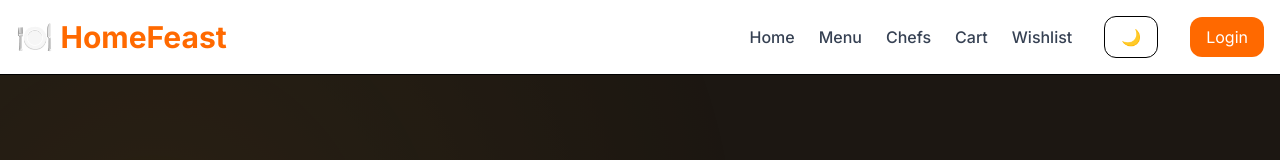
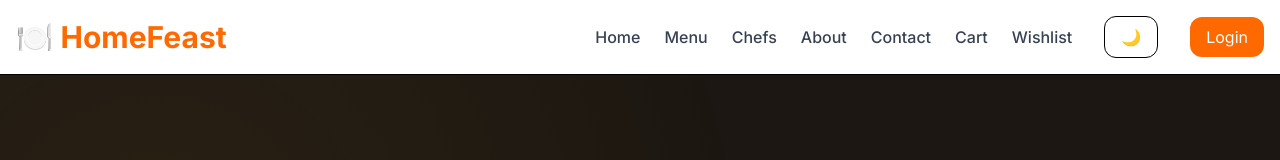
Before and after one commit to aryanodjj-sudo/homefeast-frontend, a React (Vite) app: page / in a window 1280 px wide. Shown: the top 160 px of the page. Built offline with nearby package versions, Linux system fonts and the light colour scheme; no server answers.

Commit message:
making changes with login issues

```diff
--- a/src/components/Navbar/NavLinks.jsx
+++ b/src/components/Navbar/NavLinks.jsx
@@ -28,6 +28,18 @@
         Chefs
       </Link>
       <Link
+        to="/about"
+        className="text-gray-700 transition hover:text-orange-500 dark:text-gray-200"
+      >
+        About
+      </Link>
+      <Link
+        to="/contact"
+        className="text-gray-700 transition hover:text-orange-500 dark:text-gray-200"
+      >
+        Contact
+      </Link>
+      <Link
         to="/cart"
         className="text-gray-700 transition hover:text-orange-500 dark:text-gray-200"
       >
```
Also changed, not shown: 1 other file (tests, documents, lock files or other folders).
